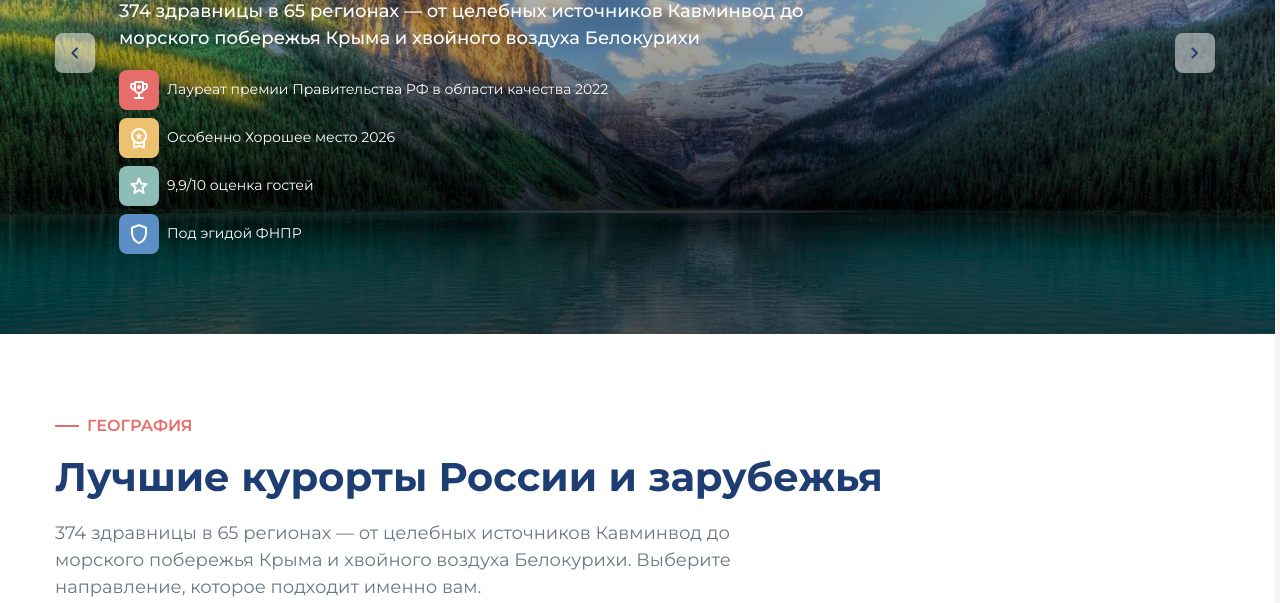
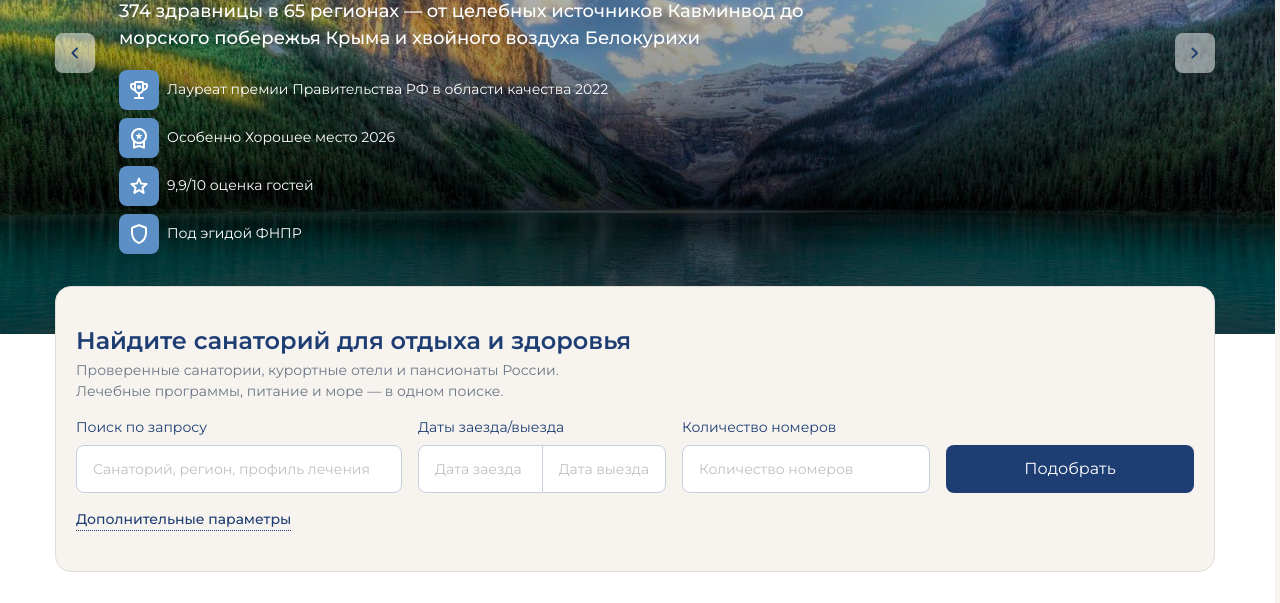
Before and after one commit to mazax1ct/profkurort_redesign, a website: page src/main.html in a window 1280 px wide. Shown: the part 349-952 px from the top of the page. Drawn offline with nearby package versions, Linux system fonts and the light colour scheme; files that its build step writes are made by us from their sources.

Commit message:
search form

```diff
--- a/src/css/base/_base.scss
+++ b/src/css/base/_base.scss
@@ -65,6 +65,14 @@ html {
     &__section {
         padding-top: clamp(2rem, calc(0.9091rem + 5.4545vw), 5rem);
         padding-bottom: clamp(2rem, calc(0.9091rem + 5.4545vw), 5rem);
+
+        &--no-padding-top {
+            padding-top: 0;
+        }
+
+        &--no-padding-bottom {
+            padding-bottom: 0;
+        }
     }
 
     &__columns {
--- a/src/css/style.scss
+++ b/src/css/style.scss
@@ -16,6 +16,7 @@
 @import "styles/_breadcrumbs.scss";
 @import "styles/_footer.scss";
 @import "styles/_main-slider.scss";
+@import "styles/_search-form.scss";
 @import "styles/_geo-card.scss";
 @import "styles/_med-card.scss";
 @import "styles/_action-card.scss";
--- a/src/css/styles/_header.scss
+++ b/src/css/styles/_header.scss
@@ -172,6 +172,12 @@
     }
 
     &__root-item {
+        &:first-child {
+            @media(max-width: $md - 0.02rem) {
+                border-top: 2px solid var(--primary-color);
+            }
+        }
+
         &:not(:last-child) {
             @media(max-width: $md - 0.02rem) {
                 border-bottom: 2px solid var(--primary-color);
@@ -231,7 +237,7 @@
         @include button-reset;
         align-items: center;
         border-radius: 0.5rem;
-        background-color: var(--grey-color);
+        background-color: var(--primary-color);
         display: flex;
         height: 2.5rem;
         justify-content: center;
@@ -253,9 +259,9 @@
         }
 
         svg {
-            fill: var(--primary-color);
-            height: 1rem;
-            width: 1rem;
+            fill: #fff;
+            height: 1.5rem;
+            width: 1.5rem;
         }
     }
 
@@ -332,6 +338,7 @@
 
     .header__contacts {
         display: none;
+        margin-bottom: 1.75rem;
         @media(max-width: $md - 0.02rem) {
             display: flex;
             flex-wrap: wrap;
@@ -346,7 +353,7 @@
 
     .header__actions {
         display: none;
-        margin-bottom: 1rem;
+        margin-bottom: 0.75rem;
         @media(max-width: $sm - 0.02rem) {
             display: flex;
             flex-wrap: wrap;
--- a/src/css/styles/_main-slider.scss
+++ b/src/css/styles/_main-slider.scss
@@ -84,7 +84,7 @@
         justify-content: center;
         position: relative;
         padding-top: clamp(2rem, calc(0.9091rem + 5.4545vw), 5rem);
-        padding-bottom: clamp(2rem, calc(0.9091rem + 5.4545vw), 5rem);
+        padding-bottom: 5rem;
         width: 100%;
         z-index: 1;
         @media(min-width: $sm) {
--- /dev/null
+++ b/src/css/styles/_search-form.scss
@@ -0,0 +1,131 @@
+.search-form {
+    background-color: var(--beige-color);
+    border-radius: 1rem;
+    border: 1px solid var(--beige-color-dark);
+    padding: clamp(1rem, calc(0.4545rem + 2.7273vw), 2.5rem) clamp(1rem, calc(0.9091rem + 0.4545vw), 1.25rem);
+
+    &__title {
+        font-size: clamp(1.25rem, calc(0.9773rem + 1.3636vw), 1.5rem);
+        font-weight: 600;
+        line-height: 1.15;
+        margin-bottom: 0.25em;
+    }
+
+    &__text {
+        color: var(--grey-color-dark);
+        font-size: 0.875rem;
+        max-width: 60ch;
+    }
+
+    &__inner {
+        align-items: flex-end;
+        display: flex;
+        gap: 1rem;
+        @media(max-width: $md - 0.02rem) {
+            flex-wrap: wrap;
+        }
+
+        .input {
+            &::-webkit-input-placeholder {
+                font-size: 0.875rem;
+            }
+
+            &::-moz-placeholder {
+                font-size: 0.875rem;
+            }
+
+            &:-ms-input-placeholder {
+                font-size: 0.875rem;
+            }
+        }
+    }
+
+    &__region {
+        flex-grow: 1;
+        width: 100%;
+        @media(min-width: $md) {
+            width: 18%;
+        }
+    }
+
+    &__dates {
+        flex-grow: 1;
+        @media(min-width: $sm) {
+            width: calc(50% - 0.5rem);
+        }
+        @media(min-width: $md) {
+            max-width: 15.5rem;
+            width: 19.5%;
+        }
+    }
+
+    &__dates-container {
+        display: flex;
+        flex-grow: 1;
+        //min-width: 248px;
+        .input {
+            //min-width: 124px;
+            &:first-child {
+                border-top-right-radius: 0;
+                border-bottom-right-radius: 0;
+            }
+
+            &:last-child {
+                border-top-left-radius: 0;
+                border-bottom-left-radius: 0;
+                margin-left: -1px;
+            }
+
+            &:focus {
+                position: relative;
+                z-index: 1;
+            }
+        }
+    }
+
+    &__numbers {
+        flex-grow: 1;
+        @media(min-width: $sm) {
+            width: calc(50% - 0.5rem);
+        }
+        @media(min-width: $md) {
+            max-width: 15.5rem;
+            width: 15%;
+        }
+    }
+
+    &__submit {
+        min-width: 12.5rem;
+        margin-top: 0.5rem;
+        @media(max-width: $md - 0.02rem) {
+            width: 100%;
+        }
+        @media(min-width: $md) {
+            max-width: 15.5rem;
+            width: 23%;
+        }
+    }
+
+    &__options {
+        @include active-area;
+        @include button-reset;
+        border-bottom: 1px dotted currentColor;
+        font-size: 0.875rem;
+        font-weight: 500;
+        margin-top: 1rem;
+        transition: color 0.3s;
+        @include hover {
+            color: var(--secondary-color);
+        }
+    }
+}
+
+.main-slider + .page__section {
+    &:has(.search-form) {
+        .search-form {
+            margin-top: calc((3rem + clamp(2rem, calc(0.9091rem + 5.4545vw), 5rem)) * -1);
+            position: relative;
+            z-index: 1;
+        }
+    }
+}
--- a/src/main.html
+++ b/src/main.html
@@ -40,15 +40,15 @@
 
                             <ul class="main-slider__features">
                                 <li>
-                                    <span class="icon icon--danger icon--small">
+                                    <span class="icon icon--secondary icon--small">
                                         <svg aria-hidden="true">
                                             <use xlink:href="images/sprite.svg#trophy-icon" />
                                         </svg>
                                     </span>
-                                    Лауреат премии Правительства РФ в области качества 2022
+                                    Лауреат премии Правительства&nbsp;РФ в&nbsp;области качества&nbsp;2022
                                 </li>
                                 <li>
-                                    <span class="icon icon--warning icon--small">
+                                    <span class="icon icon--secondary icon--small">
                                         <svg aria-hidden="true">
                                             <use xlink:href="images/sprite.svg#award-icon" />
                                         </svg>
@@ -56,7 +56,7 @@
                                     Особенно Хорошее место 2026
                                 </li>
                                 <li>
-                                    <span class="icon icon--success icon--small">
+                                    <span class="icon icon--secondary icon--small">
                                         <svg aria-hidden="true">
                                             <use xlink:href="images/sprite.svg#star-icon" />
                                         </svg>
@@ -107,6 +107,39 @@
                     </button>
                 </div>
             </div>
+
+            <section class="page__section page__section--no-padding-bottom bg-white full-width">
+                <div class="container">
+                    <div class="search-form">
+                        <p class="search-form__title">Найдите санаторий для отдыха и здоровья</p>
+                        <p class="search-form__text">Проверенные санатории, курортные отели и пансионаты России. Лечебные программы, питание и море — в одном поиске.</p>
+
+                        <form class="search-form__inner" action="">
+                            <div class="search-form__region input-group">
+                                <label class="input-label" for="region">Поиск по запросу</label>
+                                <input class="input" id="region" type="text" name="" placeholder="Санаторий, регион, профиль лечения">
+                            </div>
+
+                            <div class="search-form__dates input-group">
+                                <label class="input-label" for="date">Даты заезда/выезда</label>
+                                <div class="search-form__dates-container">
+                                    <input class="input" id="date" type="text" name="date_in" placeholder="Дата заезда">
+                                    <input class="input" type="text" name="date_out" placeholder="Дата выезда">
+                                </div>
+                            </div>
+
+                            <div class="search-form__numbers input-group">
+                                <label class="input-label" for="numbers">Количество номеров</label>
+                                <input class="input" id="numbers" type="text" name="" placeholder="Количество номеров">
+                            </div>
+
+                            <button class="search-form__submit button button--primary" type="submit">Подобрать</button>
+                        </form>
+
+                        <button class="search-form__options" type="button">Дополнительные параметры</button>
+                    </div>
+                </div>
+            </section>
 
             <section class="page__section bg-white full-width">
                 <div class="container">
```
Also changed, not shown: build/css/style.css, build/main.html.
